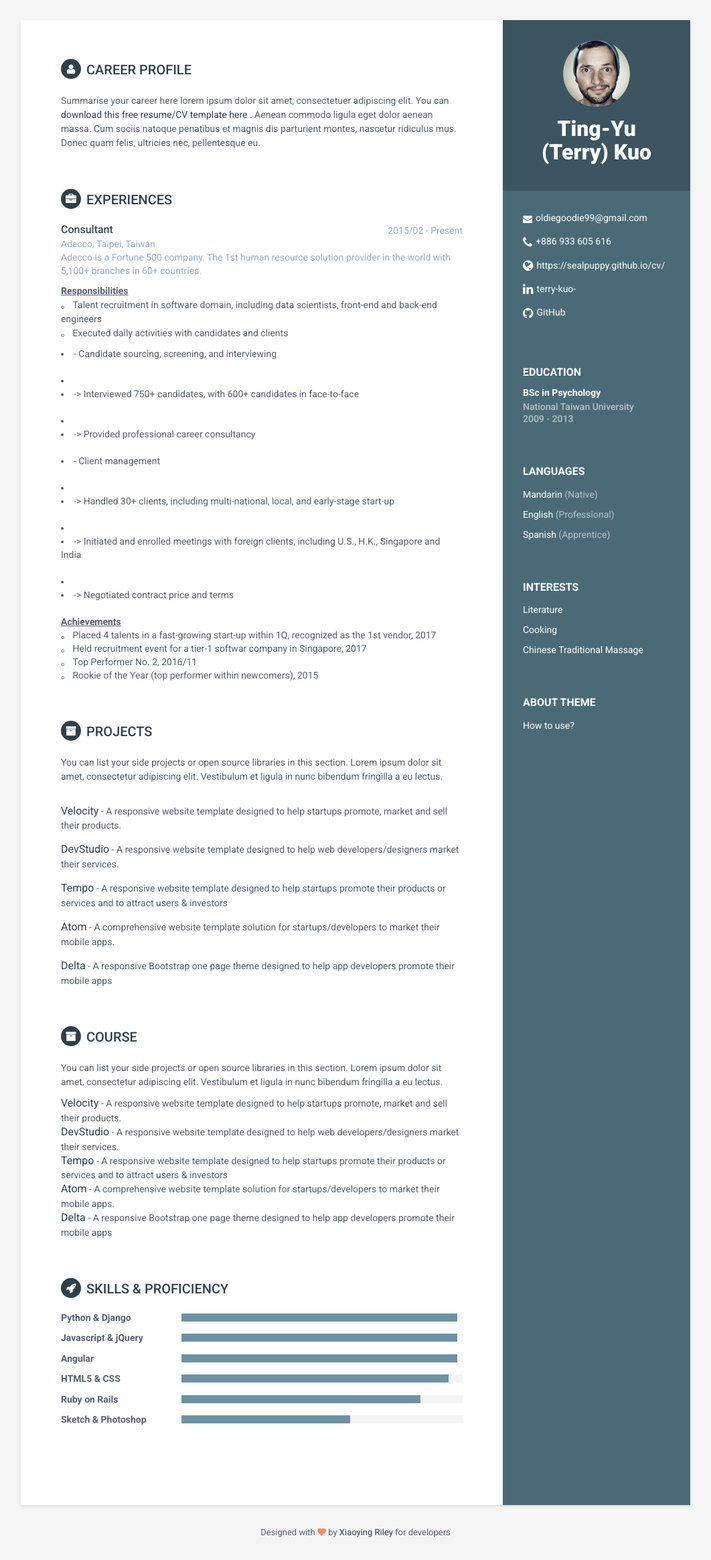
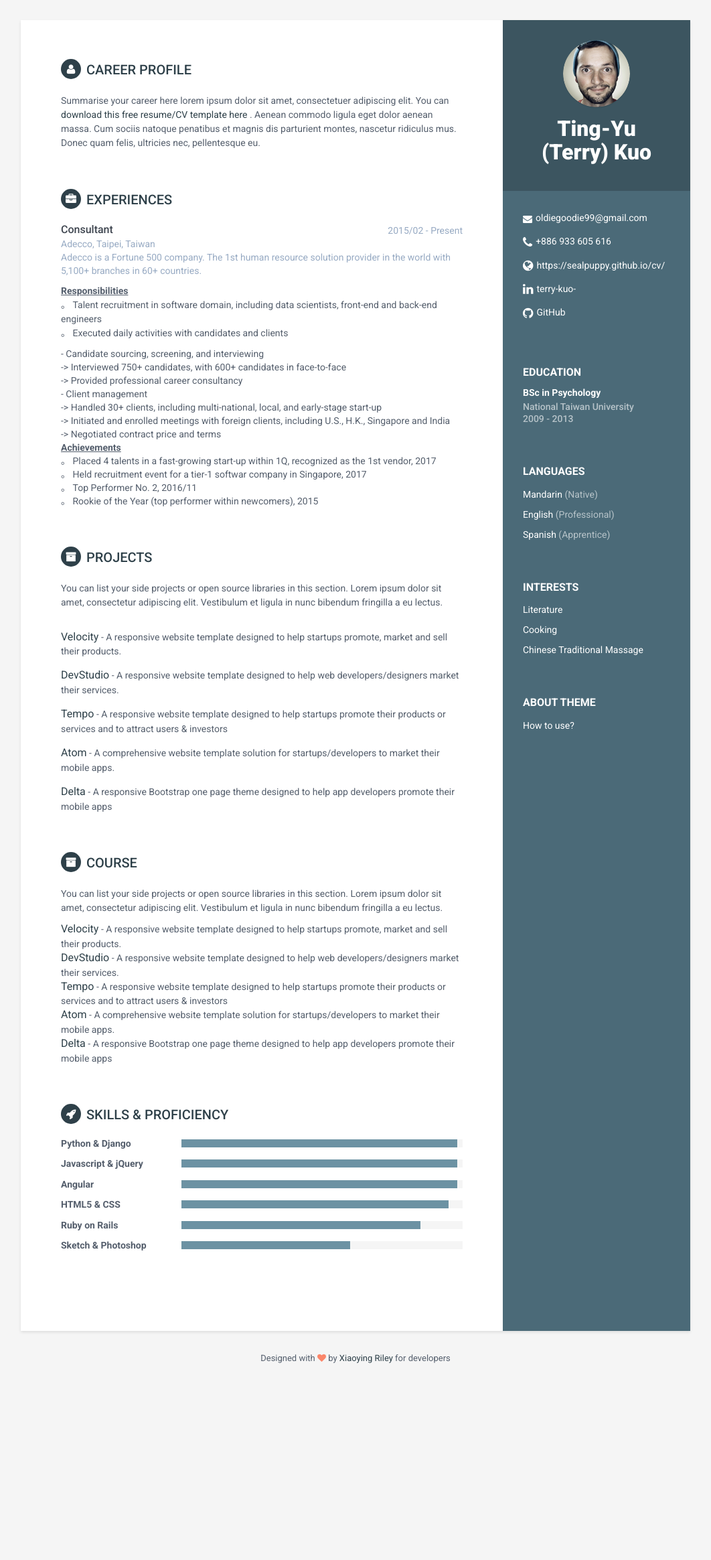
Before and after one commit to sealpuppy/Online_CV, a Jekyll site: the page built from index.html, in a window 1280 px wide. Shown: the whole page at 67% size, without its empty margins (109-1171 px from the left). Built offline with Jekyll 4.4.1, drawn with Linux system fonts in a browser that asks for light colours; after the commit the page ends 2069 px from its top, so only the background shows below that.

```diff
--- a/_data/experiences.yml
+++ b/_data/experiences.yml
@@ -10,13 +10,13 @@
   <br>
   。 Talent recruitment in software domain, including data scientists, front-end and back-end engineers <br>
   。 Executed daily activities with candidates and clients <br>
-  <li>    - Candidate sourcing, screening, and interviewing </li> <br>
-  <li> <li>    -> Interviewed 750+ candidates, with 600+ candidates in face-to-face </li> </li> <br>
-  <li> <li>    -> Provided professional career consultancy </li> </li> <br>
-  <li>    - Client management </li> <br>
-  <li> <li>    -> Handled 30+ clients, including multi-national, local, and early-stage start-up </li> </li> <br>
-  <li> <li>    -> Initiated and enrolled meetings with foreign clients, including U.S., H.K., Singapore and India </li> </li> <br>
-  <li> <li>    -> Negotiated contract price and terms </li> </li> <br>
+  <dl>    - Candidate sourcing, screening, and interviewing <br>
+  <dl> <dl>    -> Interviewed 750+ candidates, with 600+ candidates in face-to-face <br>
+  <dl> <dl>    -> Provided professional career consultancy <br>
+  <dl>    - Client management <br>
+  <dl> <dl>    -> Handled 30+ clients, including multi-national, local, and early-stage start-up <br>
+  <dl> <dl>    -> Initiated and enrolled meetings with foreign clients, including U.S., H.K., Singapore and India <br>
+  <dl> <dl>    -> Negotiated contract price and terms <br>
   <b> <u> Achievements </b> </u> <br>
   。 Placed 4 talents in a fast-growing start-up within 1Q, recognized as the 1st vendor, 2017 <br>
   。 Held recruitment event for a tier-1 softwar company in Singapore, 2017 <br>
```
